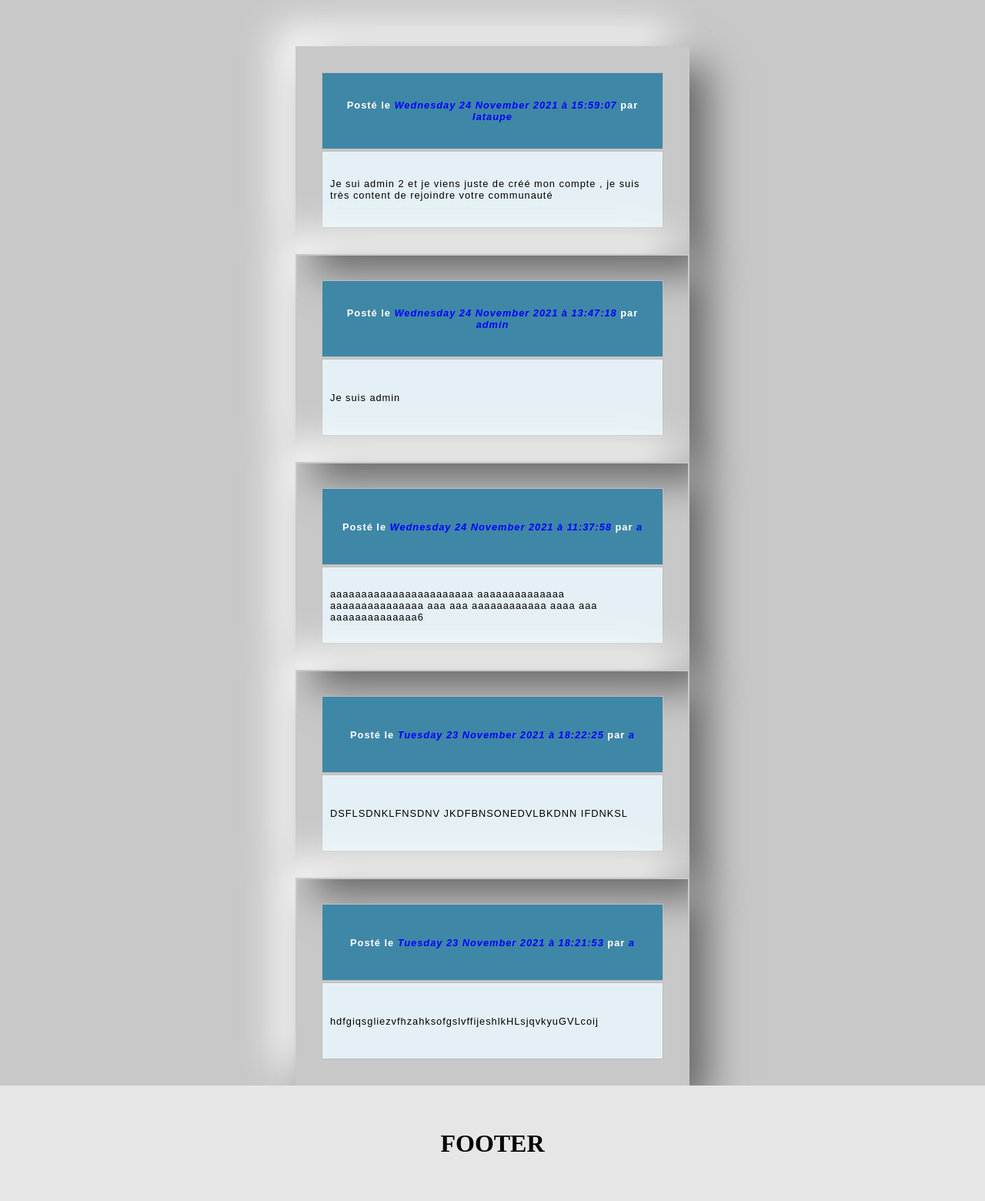
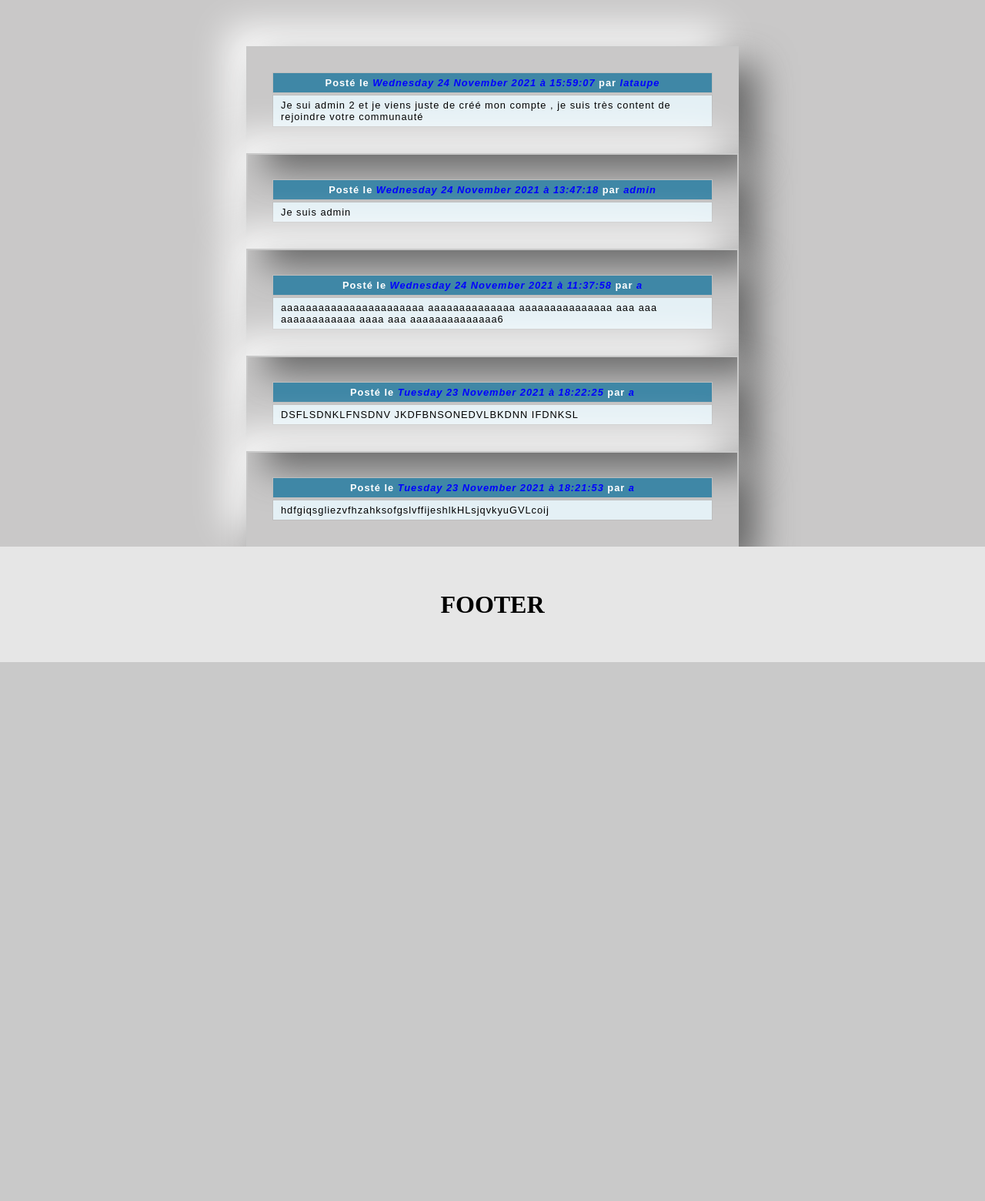
Before and after one commit to ahmed-magassouba/livre-or, a PHP site: page /livre-or.php in a window 1280 px wide. Shown: the part 60-1620 px from the top of the page at 77% size. After the commit the page ends 920 px from the top, so only its background shows below. Run offline with PHP 8.4, Linux system fonts and the light colour scheme; data comes from the database, SQL or seed files in the repository; tables that the repository leaves empty or names only in its code hold one stand-in row (values such as "Sample post").

Commit message:
debut livre or

```diff
--- a/css/style.css
+++ b/css/style.css
@@ -276,7 +276,7 @@ table {
   font-size: 0.8rem;
   margin: auto;
   padding: 30px;
-  width: 40%;
+  width: 50%;
   box-shadow: 24px 24px 48px #666666, -24px -24px 48px #ffffff;
 }
 
@@ -284,7 +284,6 @@ td,
 th {
   border: 1px solid rgb(190, 190, 190);
   padding: 5px 10px;
-  height: 100px;
 }
 
 .element4 {
```
